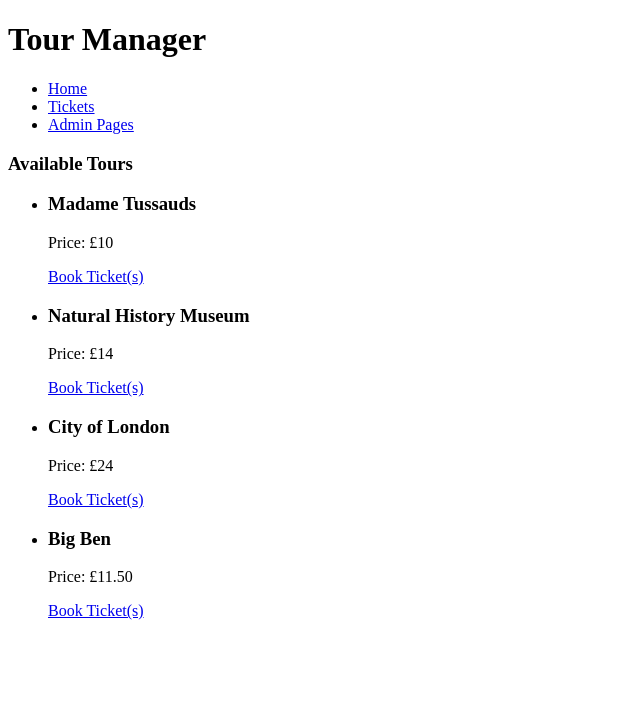
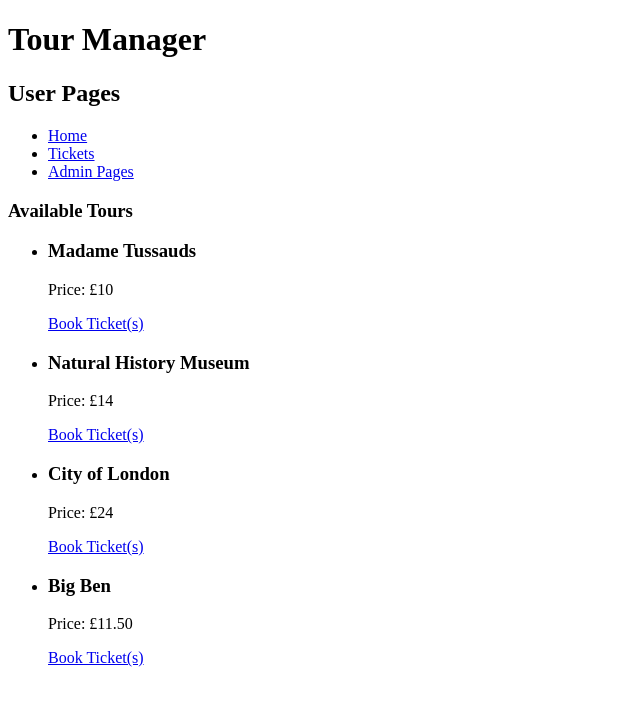
Before and after one commit to hannah68/boolean-uk-react-patch-and-delete-with-server, a React (Create React App) app: page / in a window 1280 px wide. Shown: the top 706 px of the page, without its empty margins (0-640 px from the left). Built offline with nearby package versions, Linux system fonts and the light colour scheme; data requests are answered from the project's data file.

Commit message:
User Pages

```diff
--- a/src/config.js
+++ b/src/config.js
@@ -29,6 +29,8 @@ export class UIText {
   static userHome = "User Home"
   static dashboard = "Dashboard"
   static home = "Home"
+
+  static userPages = "User Pages"
   static adminPages = "Admin Pages"
 
   static tickets = "Tickets"
```
